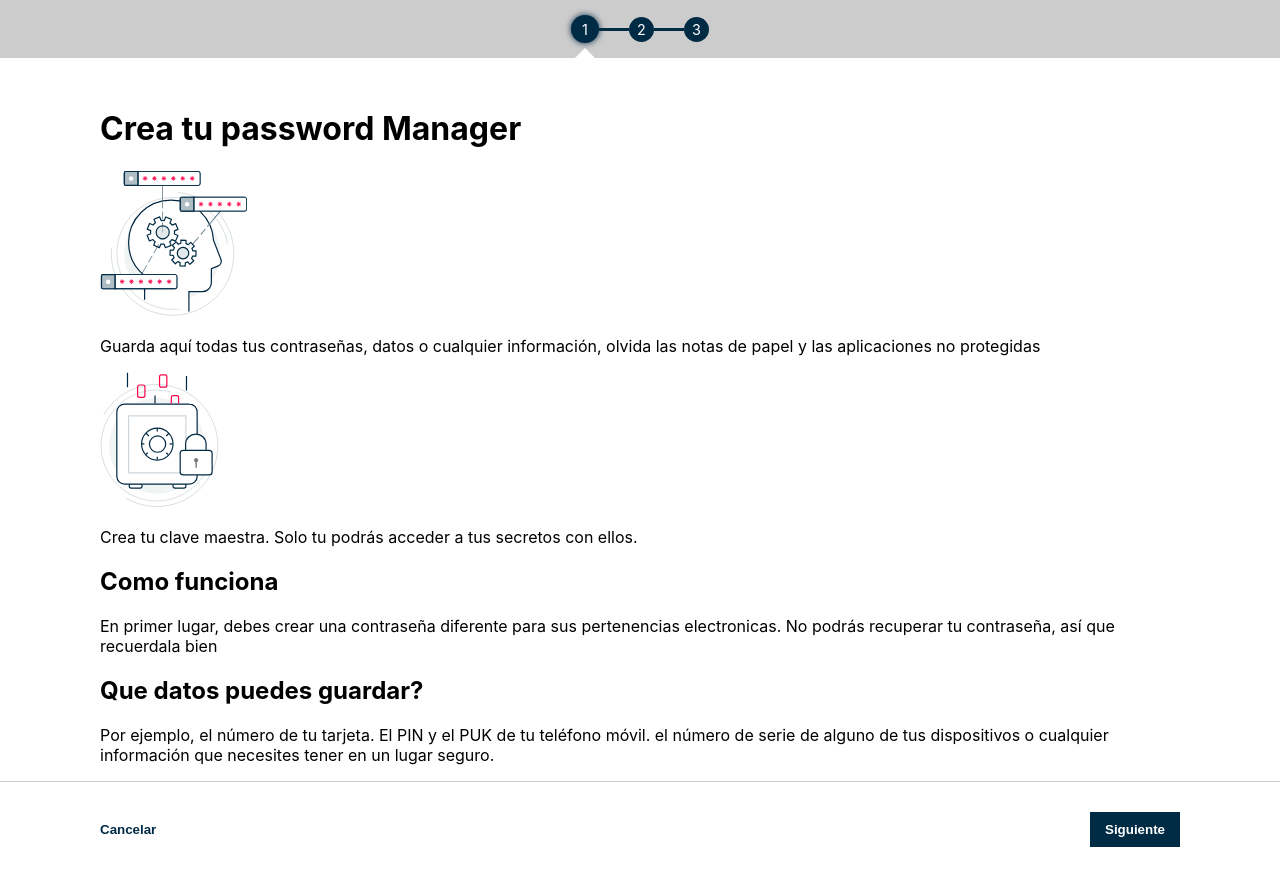
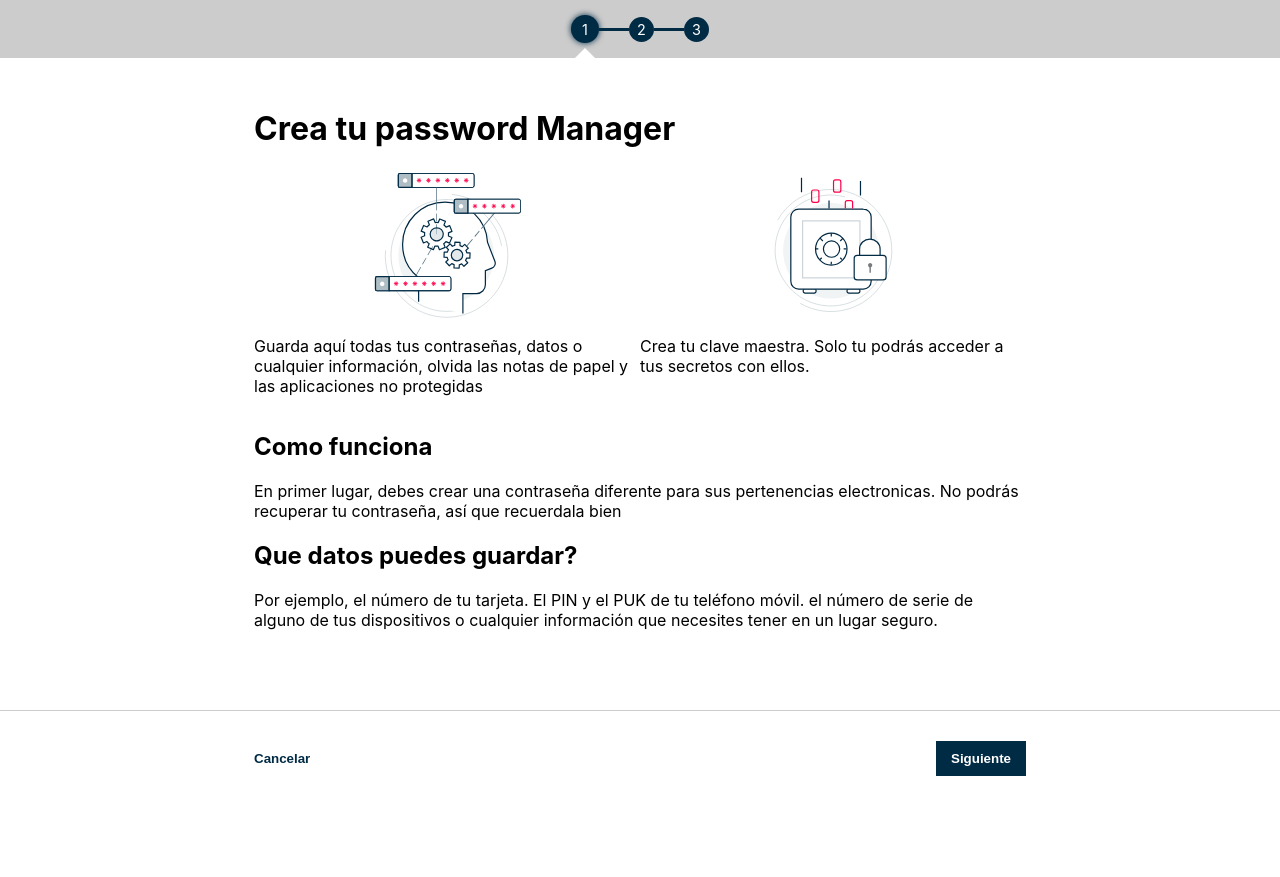
Before and after one commit to luigi055/password-manager, a React (Create React App) app: page / in a window 1280 px wide. After the commit the page ends 806 px from the top, so only its background shows below. Built offline with nearby package versions, Linux system fonts and the light colour scheme.

Commit message:
styling product information view

```diff
--- a/src/components/layout/layout.js
+++ b/src/components/layout/layout.js
@@ -7,5 +7,7 @@ export const MainLayout = ({ className, children, ...props }) => (
 );
 
 export const Footer = ({ className, children, ...props }) => (
-	<footer className={`layout__footer ${className}`}>{children}</footer>
+	<footer className={`layout__footer-wrapper ${className}`}>
+		<div className="layout__footer">{children}</div>
+	</footer>
 );
--- a/src/components/layout/layout.scss
+++ b/src/components/layout/layout.scss
@@ -1,12 +1,32 @@
+@import "../../styles/base";
+
 .layout__main {
 	margin-left: auto;
 	margin-right: auto;
-	padding: 30px 100px 0;
+	margin: 0 auto;
+	max-width: 772px;
+	padding: 30px 20px 0;
 }
 
 .layout__footer {
-	border-top: 1px solid #ccc;
 	display: flex;
 	justify-content: space-between;
-	padding: 30px 100px;
+	padding: 30px 20px;
+	max-width: 772px;
+	margin: 0 auto;
 }
+
+.layout__footer-wrapper {
+	border-top: 1px solid #ccc;
+	margin-top: 80px;
+}
+
+@media screen and (min-width: $medium-viewport) {
+	.layout__main {
+		padding: 30px 100px 0;
+	}
+
+	.layout__footer {
+		padding: 30px 100px;
+	}
+}
--- a/src/components/wizard/wizard.jsx
+++ b/src/components/wizard/wizard.jsx
@@ -19,7 +19,7 @@ const Wizard = ({ children, currentPage }) => {
 	};
 
 	return (
-		<div>
+		<div className="wizard">
 			<header className="wizard__header">
 				<ul className="wizard__info-page__group">
 					{pagesIndex.map((page) => (
@@ -49,7 +49,7 @@ Wizard.propTypes = {
 	currentPage: PropTypes.number,
 };
 
-const Page = ({ children }) => <div>{children}</div>;
+const Page = ({ children }) => <div className="wizard__page">{children}</div>;
 
 Wizard.Page = Page;
 
--- a/src/styles/base.scss
+++ b/src/styles/base.scss
@@ -1,6 +1,8 @@
-$primary-color: #FF0049;
-$secondary-color: #002B45;
-$terciary-color: #FFF1E5;
+$primary-color: #ff0049;
+$secondary-color: #002b45;
+$terciary-color: #fff1e5;
 
-$white: #FFFFFF;
+$white: #ffffff;
 $black: #000000;
+$medium-viewport: 772px;
+$large-viewport: 1080px;
--- a/src/views/ProductInformation/index.js
+++ b/src/views/ProductInformation/index.js
@@ -9,22 +9,26 @@ const ProductInformation = ({ onNextButtonClick }) => (
 		<MainLayout>
 			<h1>Crea tu password Manager</h1>
 
-			<section>
-				<div>
+			<section className="product-information__about">
+				<div className="product-information__about__column">
+					<div className="product-information__about__image-wrapper">
 						<img
 							src="assets/img/group.svg"
 							alt="it is tricky to remember all your passwords"
 						/>
+					</div>
 					<p>
 						Guarda aquí todas tus contraseñas, datos o cualquier información,
 						olvida las notas de papel y las aplicaciones no protegidas
 					</p>
 				</div>
-				<div>
+				<div className="product-information__about__column">
+					<div className="product-information__about__image-wrapper">
 						<img
 							src="assets/img/group-3.svg"
 							alt="it is tricky to remember all your passwords"
 						/>
+					</div>
 					<p>
 						Crea tu clave maestra. Solo tu podrás acceder a tus secretos con
 						ellos.
--- a/src/views/ProductInformation/product-information.scss
+++ b/src/views/ProductInformation/product-information.scss
@@ -1,2 +1,26 @@
+@import "../../styles/base.scss";
+
 .product-information {
+	&__about__column {
+		.product-information__about__image-wrapper {
+			display: flex;
+			justify-content: center;
+			align-items: center;
+			height: 150px;
+		}
+
+		p {
+			text-align: left;
+		}
+	}
+
+	@media screen and (min-width: $medium-viewport) {
+		&__about {
+			display: flex;
+		}
+
+		&__about__column {
+			flex-basis: 50%;
+		}
+	}
 }
```
Lines whose indentation alone changed are shown as unchanged.
